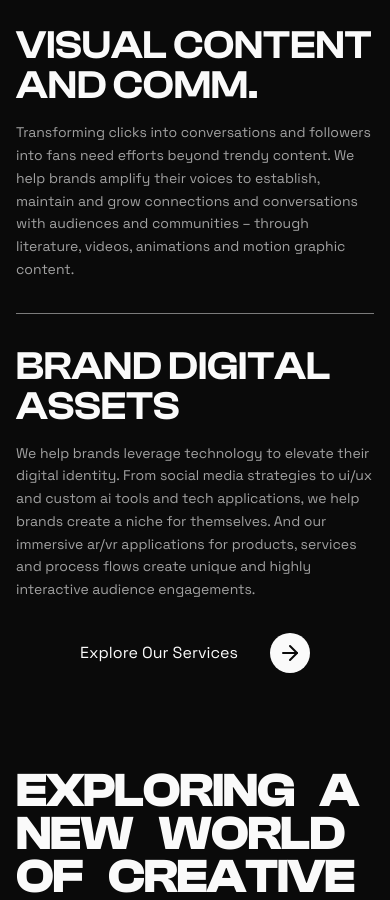
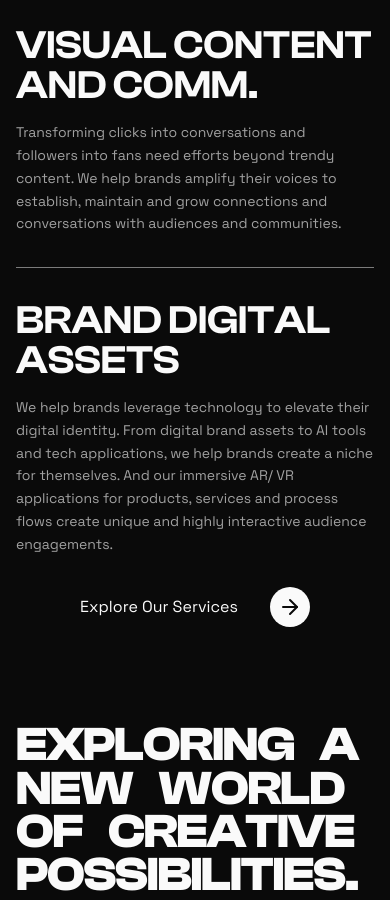
Before and after one commit to DevasishSaikiaWeb/Orglife, a Next.js app: page / in a window 390 px wide. Shown: the part 2340-3240 px from the top of the page. Built offline with nearby package versions, Linux system fonts and the light colour scheme.

Commit message:
refactor: update descriptions and improve responsiveness in team and contact components

```diff
--- a/src/app/(main)/_components/team.tsx
+++ b/src/app/(main)/_components/team.tsx
@@ -43,9 +43,9 @@ export function TeamSection() {
           rightFirstHeader="Brand Foundation Design"
           rightFirstDescription="We partner with young start-ups and legacy brands to study their needs and craft a strong identity that resonates with their audiences and markets. From the brand name and logo, research and audit to positioning and messaging, we have developed a special skillset to deliver awesome results."
           rightSecondHeader="Visual Content and Comm."
-          rightSecondDescription="Transforming clicks into conversations and followers into fans need efforts beyond trendy content. We help brands amplify their voices to establish, maintain and grow connections and conversations with audiences and communities – through literature, videos, animations and motion graphic content."
+          rightSecondDescription="Transforming clicks into conversations and followers into fans need efforts beyond trendy content. We help brands amplify their voices to establish, maintain and grow connections and conversations with audiences and communities."
           rightThirdHeader="Brand Digital Assets"
-          rightThirdDescription="We help brands leverage technology to elevate their digital identity. From social media strategies to ui/ux and custom ai tools and tech applications, we help brands create a niche for themselves. And our immersive ar/vr applications for products, services and process flows create unique and highly interactive audience engagements."
+          rightThirdDescription="We help brands leverage technology to elevate their digital identity. From digital brand assets to AI tools and tech applications, we help brands create a niche for themselves. And our immersive AR/ VR applications for products, services and process flows create unique and highly interactive audience engagements."
         />
         <div className="mt-8 md:mt-16 flex justify-center">
           <Link href={"/offerings"}>
--- a/src/app/(main)/contact/_components/form.tsx
+++ b/src/app/(main)/contact/_components/form.tsx
@@ -38,8 +38,8 @@ function Form() {
     ],
   };
   return (
-    <div className="w-1/2 flex flex-col gap-6">
-      <div className="grid grid-cols-2 gap-6">
+    <div className="w-1/2 max-sm:w-full flex flex-col gap-6">
+      <div className="grid grid-cols-2 max-sm:grid-cols-1 gap-6">
         <input
           type="text"
           className="border-white/60 focus:border-white border-1 outline-none h-10 px-4"
--- a/src/app/(main)/contact/_components/page-details.tsx
+++ b/src/app/(main)/contact/_components/page-details.tsx
@@ -13,7 +13,7 @@ export function PageDetails() {
       />
 
       <div className="mt-20 flex flex-col md:flex-row gap-12 justify-between">
-        <div className=" flex flex-col gap-4 w-1/3 ">
+        <div className=" flex flex-col gap-4 w-1/3 max-sm:w-full">
           <div className="flex gap-4 items-start">
             <div className="w-6">
               <MapPinIcon className="inline-block w-6 h-6 mr-2 mt-3" />
--- a/src/constants/home.ts
+++ b/src/constants/home.ts
@@ -49,6 +49,7 @@ export const MEMORIES_SECTION_TITLE =
     "CREATING MEMORIES THROUGH LIVE EXPERIENCES.",
   MEMORIES_SECTION_SUBTITLE =
     "Orglife Studio along with its partner organisation Why Not Entertainment, an event-management powerhouse, design and curate grand event concepts, often for brands – from high-voltage music concerts to soul-stirring folk festivals. Every event we create is driven by a deep understanding of audience psychology and the urge for flawless execution at scale.";
+
 export const APPROACH_SECTION_TITLE = "AN APPROACH TO STRATEGIC CLARITY.",
   APPROACH_SECTION_SUBTITLE =
     "A strategic roadmap that aligns impact with financial success in 90 days.",
```
